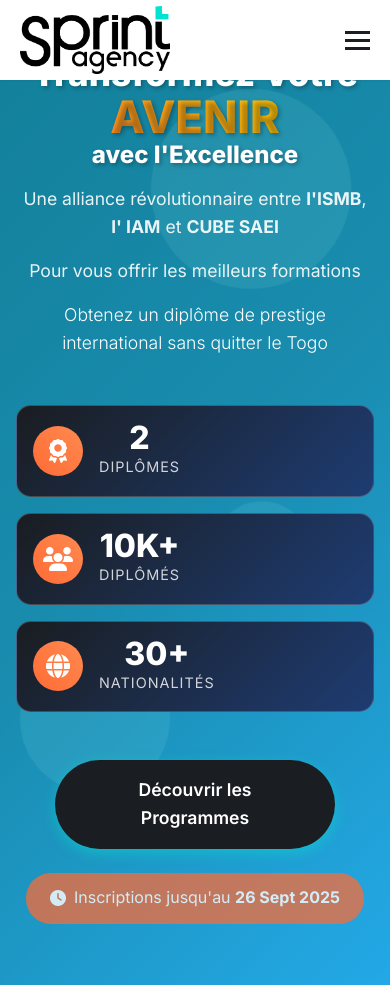
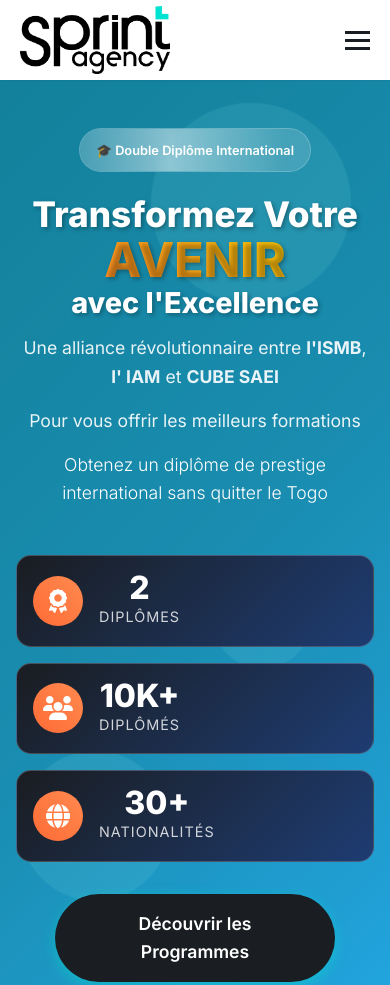
Before and after one commit to Fafagnon/Catalogue-ISMB_IAM, a plain HTML site: page index.html in a window 390 px wide. Shown: the top 985 px of the page. Drawn offline with Linux system fonts and the light colour scheme.

Commit message:
Ajustement du hero

```diff
--- a/style.css
+++ b/style.css
@@ -286,7 +286,7 @@
     color: white;
     max-width: 900px;
     margin: 0 auto;
-    padding: 2rem;
+    padding: 8rem 2rem 2rem 2rem;
     padding-top: 8rem;
 }
 
@@ -297,16 +297,16 @@
     backdrop-filter: blur(10px);
     border: 1px solid rgba(255, 255, 255, 0.2);
     border-radius: 50px;
-    padding: 0.6rem 1.5rem;
+    padding: 0.5rem 1rem;
     margin-bottom: 1rem;
     margin-top: -2rem;
     overflow: hidden;
-    max-width: 320px;
+    max-width: 280px;
     box-sizing: border-box;
 }
 
 .badge-text {
-    font-size: 0.89rem;
+    font-size: 0.8rem;
     font-weight: 600;
     position: relative;
     z-index: 2;
@@ -554,26 +554,27 @@
     }
 }
 
-@media (max-width: 480px) {
+@media (max-width: 768px) {
     .hero-content {
-        padding: 1rem;
+        padding: 10rem 1rem 1rem 1rem;
     }
 
     .hero-title {
-        font-size: 2rem;
+        font-size: 2.2rem;
     }
 
     .title-accent {
-        font-size: 2.8rem;
+        font-size: 3rem;
     }
 
     .title-sub {
-        font-size: 1.5rem;
+        font-size: 1.8rem;
     }
 
     .hero-highlights {
         flex-direction: column;
         gap: 1rem;
+        margin-bottom: 2rem;
     }
 
     .highlight-item {
```
